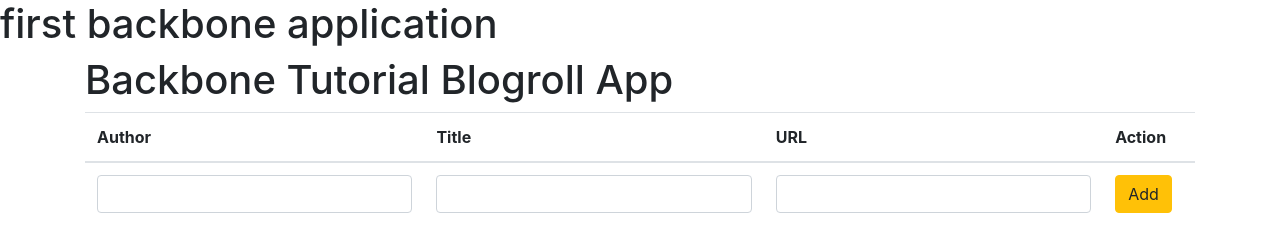
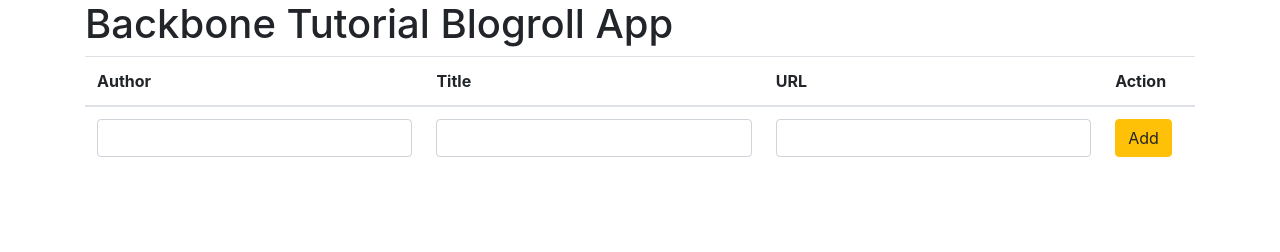
Before and after one commit to s-aggarwal1995/BackBone_Tutorial_App, a plain HTML site: page index.html in a window 1280 px wide. Drawn offline with nearby package versions, Linux system fonts and the light colour scheme.

Commit message:
Revert "add header h1"
This reverts commit 24c299773c31b4d67d0c5d2297d3715cc6a98f53.

```diff
--- a/index.html
+++ b/index.html
@@ -12,7 +12,6 @@
 </head>
 
 <body>
-    <h1>first backbone application</h1>
     <div class="container">
         <h1>Backbone Tutorial Blogroll App</h1>
         <table class="table">
```
